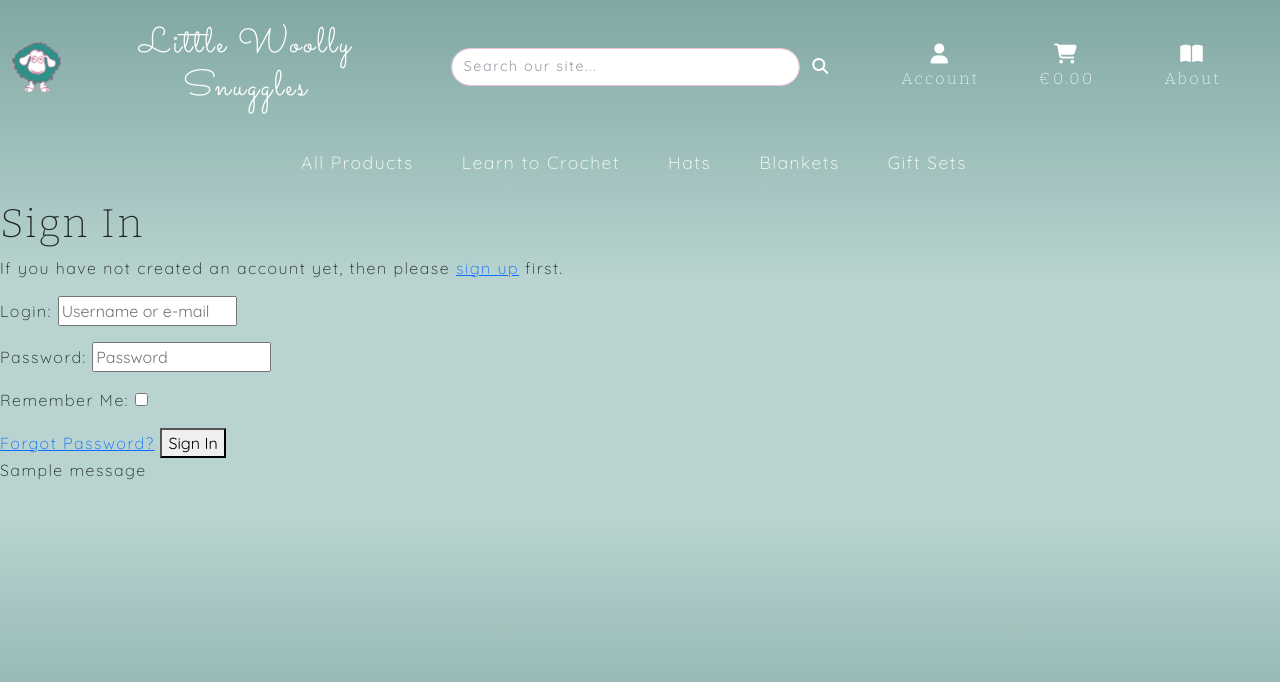
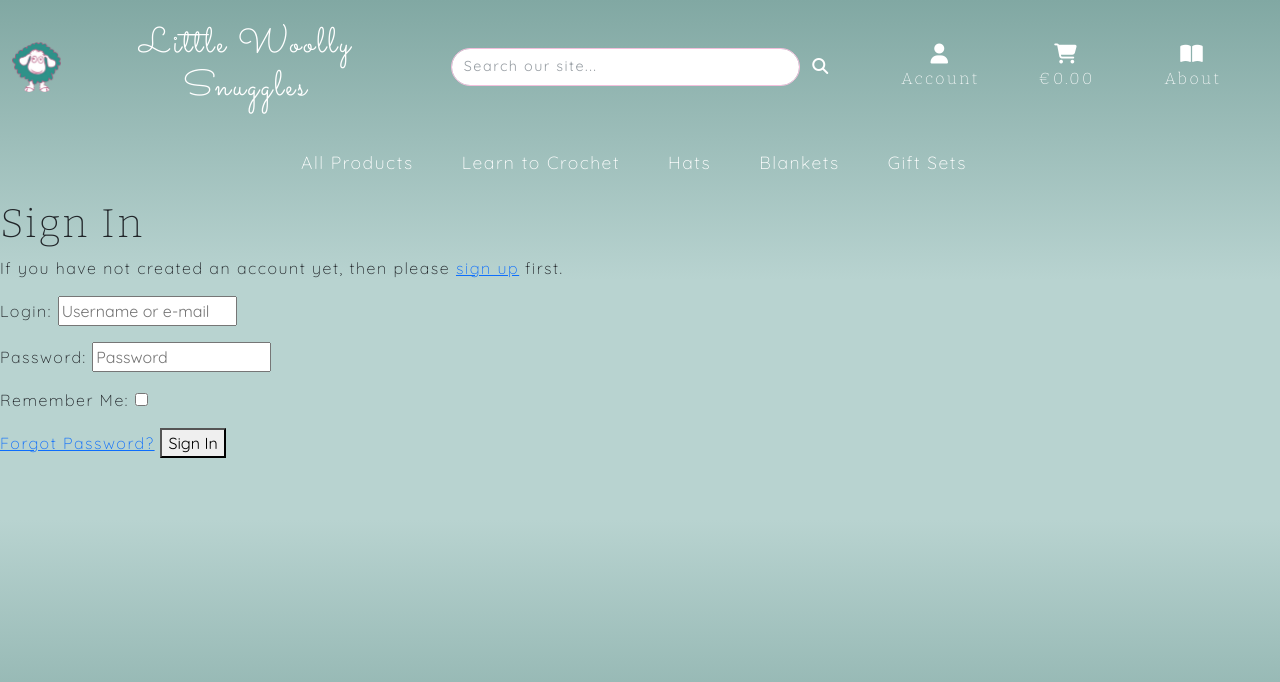
Before and after one commit to johnamdickson/portfolio-project-5, a Django app: page /accounts/login/ in a window 1280 px wide. Shown: the top 682 px of the page. Run offline with Django 3.2, Linux system fonts and the light colour scheme; tables that the repository leaves empty hold one stand-in row (values such as "Sample post"); one stand-in notice (Sample message) is shown; some libraries are stand-ins or nearby versions.

Commit message:
refactor: remove superfluous messages tags

```diff
--- a/templates/allauth/account/login.html
+++ b/templates/allauth/account/login.html
@@ -55,8 +55,4 @@ for a {{ site_name }} account and sign in below:{% endblocktrans %}</p>
   <button class="primaryAction" type="submit">{% trans "Sign In" %}</button>
 </form>
 
-{% for message in messages %}
-{{message}}
-{% endfor %}
-
 {% endblock %}
```
